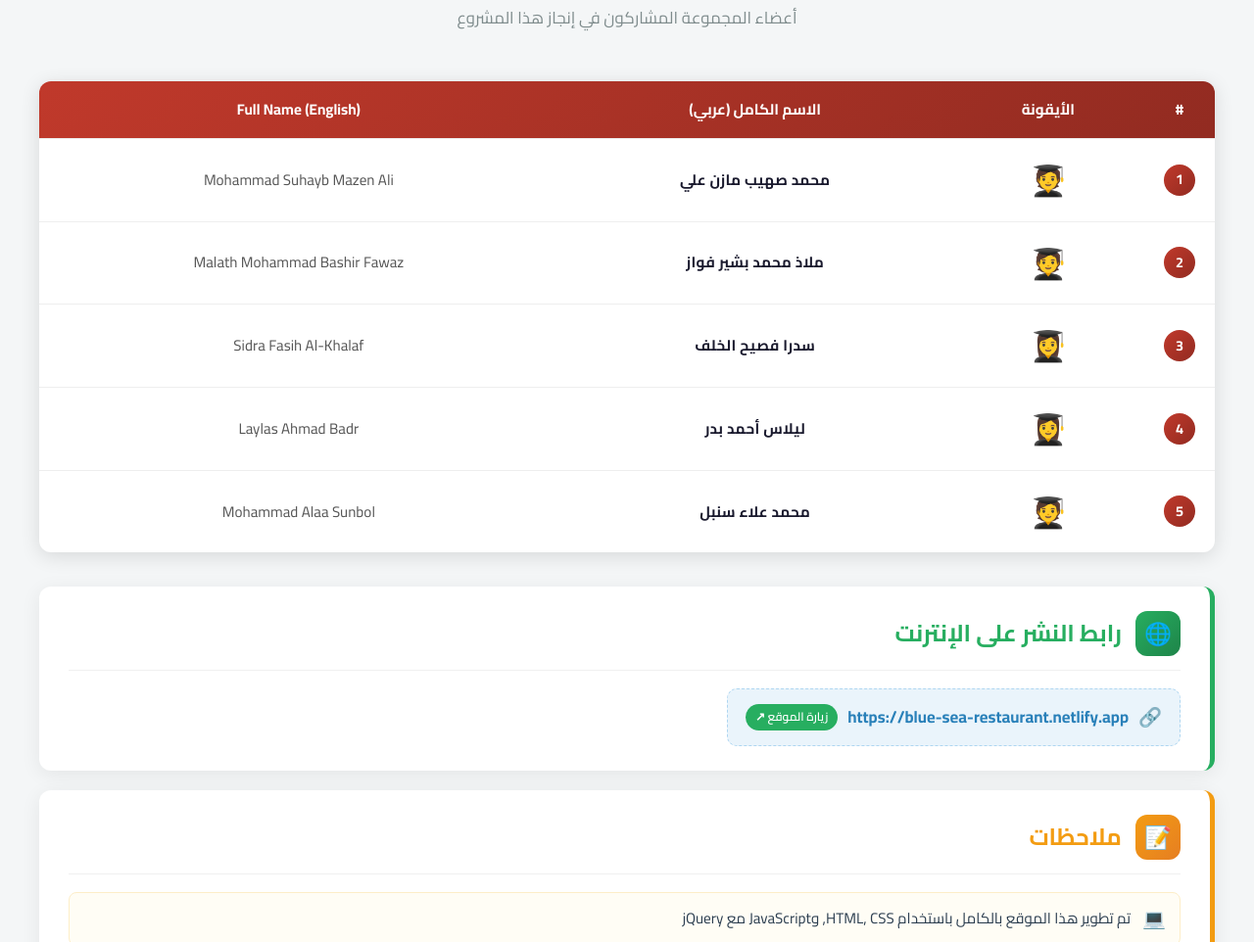
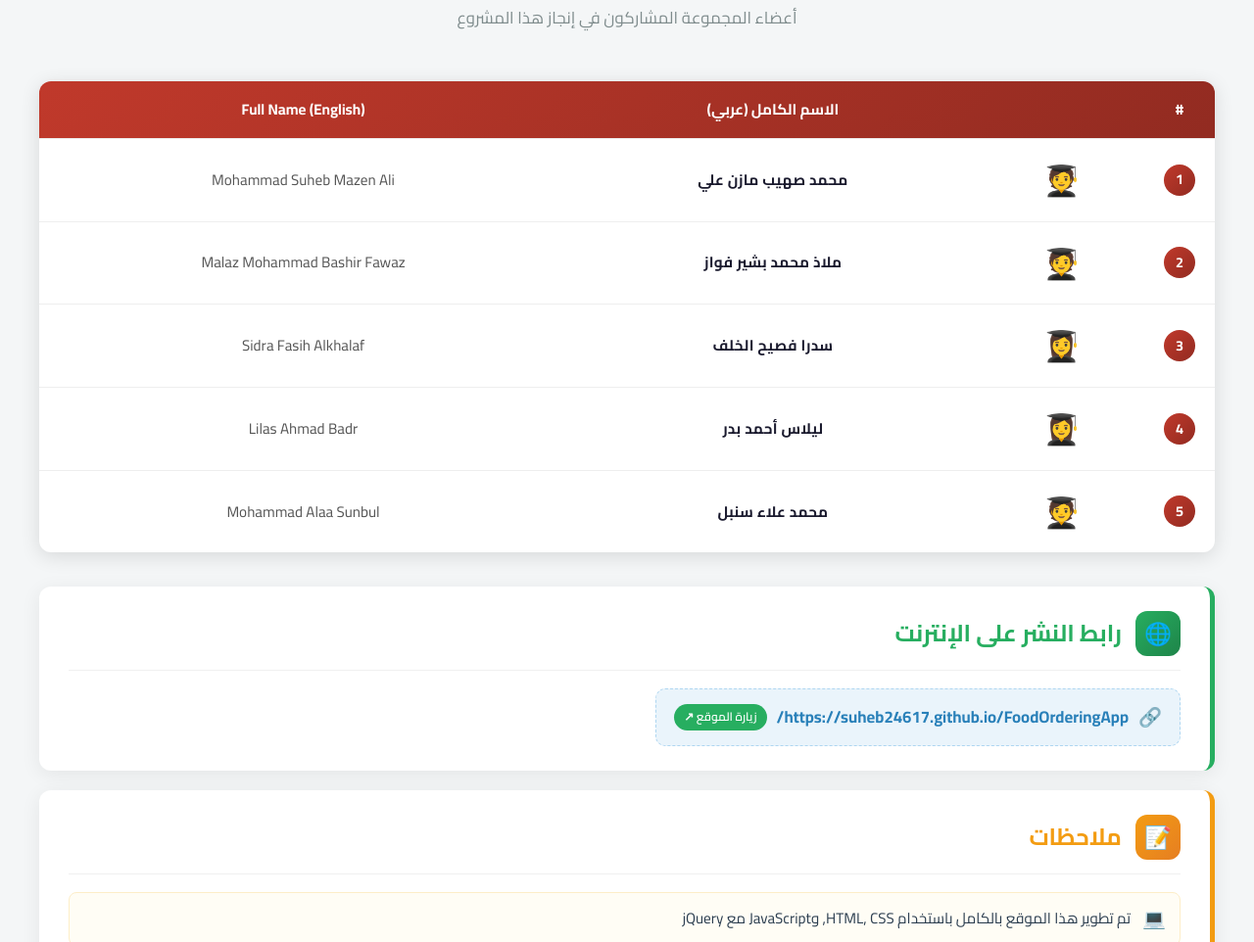
Before and after one commit to suheb24617/FoodOrderingApp, a plain HTML site: page home.html in a window 1280 px wide. Shown: the part 985-1947 px from the top of the page at 98% size. Drawn offline with nearby package versions, Linux system fonts and the light colour scheme.

Commit message:
Add files via upload

```diff
--- a/home.html
+++ b/home.html
@@ -60,7 +60,7 @@
         <thead>
           <tr>
             <th style="width:50px;">#</th>
-            <th>الأيقونة</th>
+            <th></th>
             <th>الاسم الكامل (عربي)</th>
             <th>Full Name (English)</th>
           </tr>
@@ -70,31 +70,31 @@
             <td><span class="member-num">1</span></td>
             <td><span class="member-avatar" title="عضو المجموعة">🧑‍🎓</span></td>
             <td class="name-ar">محمد صهيب مازن علي</td>
-            <td class="name-en">Mohammad Suhayb Mazen Ali</td>
+            <td class="name-en">Mohammad Suheb Mazen Ali</td>
           </tr>
           <tr class="team-row" onmouseenter="hoverRow(this,true)" onmouseleave="hoverRow(this,false)">
             <td><span class="member-num">2</span></td>
             <td><span class="member-avatar" title="عضو المجموعة">🧑‍🎓</span></td>
             <td class="name-ar">ملاذ محمد بشير فواز</td>
-            <td class="name-en">Malath Mohammad Bashir Fawaz</td>
+            <td class="name-en">Malaz Mohammad Bashir Fawaz</td>
           </tr>
           <tr class="team-row" onmouseenter="hoverRow(this,true)" onmouseleave="hoverRow(this,false)">
             <td><span class="member-num">3</span></td>
             <td><span class="member-avatar" title="عضوة المجموعة">👩‍🎓</span></td>
             <td class="name-ar">سدرا فصيح الخلف</td>
-            <td class="name-en">Sidra Fasih Al-Khalaf</td>
+            <td class="name-en">Sidra Fasih Alkhalaf</td>
           </tr>
           <tr class="team-row" onmouseenter="hoverRow(this,true)" onmouseleave="hoverRow(this,false)">
             <td><span class="member-num">4</span></td>
             <td><span class="member-avatar" title="عضوة المجموعة">👩‍🎓</span></td>
             <td class="name-ar">ليلاس أحمد بدر</td>
-            <td class="name-en">Laylas Ahmad Badr</td>
+            <td class="name-en">Lilas Ahmad Badr</td>
           </tr>
           <tr class="team-row" onmouseenter="hoverRow(this,true)" onmouseleave="hoverRow(this,false)">
             <td><span class="member-num">5</span></td>
             <td><span class="member-avatar" title="عضو المجموعة">🧑‍🎓</span></td>
             <td class="name-ar">محمد علاء سنبل</td>
-            <td class="name-en">Mohammad Alaa Sunbol</td>
+            <td class="name-en">Mohammad Alaa Sunbul</td>
           </tr>
         </tbody>
       </table>
@@ -105,9 +105,9 @@
           <span class="info-card-icon" style="background:linear-gradient(135deg,#27ae60,#1e8449);">🌐</span>
           <h3 style="color:#27ae60; margin:0;">رابط النشر على الإنترنت</h3>
         </div>
-        <a href="https://blue-sea-restaurant.netlify.app" target="_blank" class="publish-link">
+        <a href="https://suheb24617.github.io/FoodOrderingApp/" target="_blank" class="publish-link">
           <span class="link-icon">🔗</span>
-          https://blue-sea-restaurant.netlify.app
+          https://suheb24617.github.io/FoodOrderingApp/
           <span class="link-badge">زيارة الموقع ↗</span>
         </a>
       </div>
```
